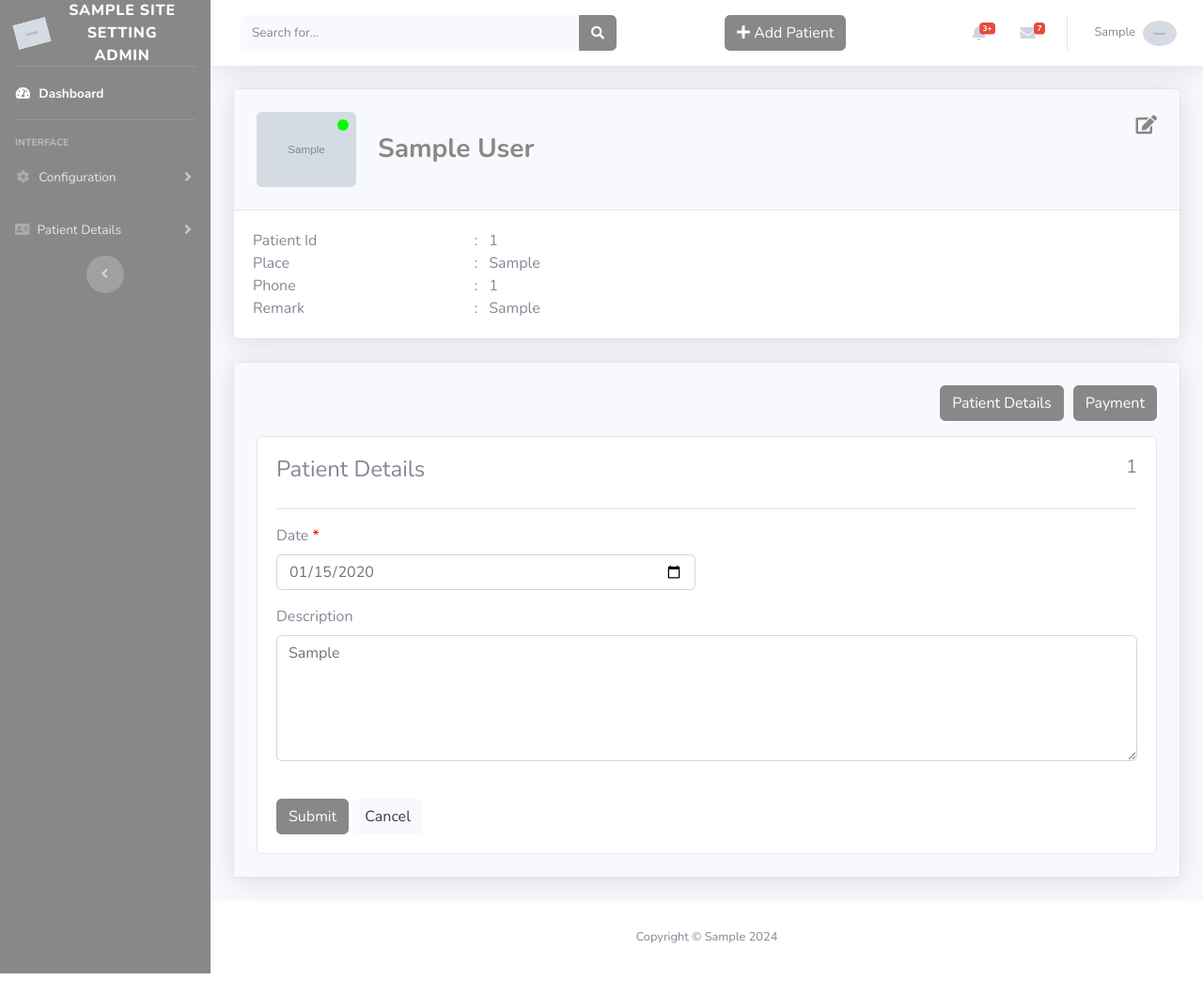
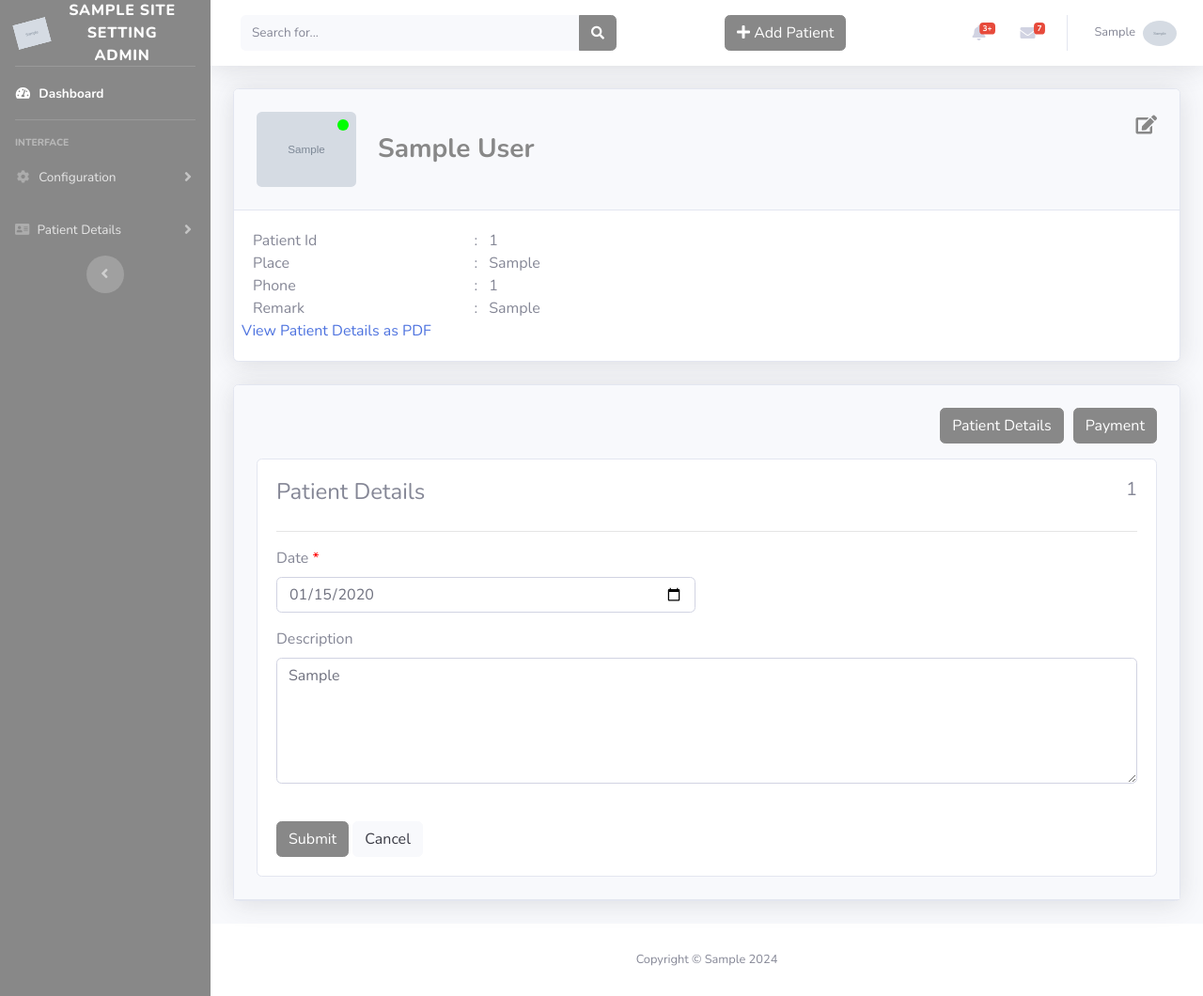
Before and after one commit to sageerkv/hospital_admin_dashboard_web, a Django app: page /Patient_list/1 in a window 1280 px wide. Shown: the whole page at 94% size. Before the commit the page ends 1036 px from the top, so only its background shows below. Run offline with Django 5.2, Linux system fonts and the light colour scheme; a user stored in the database is signed in; tables that the repository leaves empty hold one stand-in row (values such as "Sample post"); grey boxes marked "Sample" are stand-in pictures; data that the repository does not hold is empty; some libraries are stand-ins or nearby versions.

Commit message:
pdf make

```diff
--- a/backend/templates/patient/view_patient.html
+++ b/backend/templates/patient/view_patient.html
@@ -146,6 +146,7 @@
               {{view_patient.remark}}
               {% endif %}
           </div>
+          <a href="{% url 'view_patient_pdf' patientview_id=view_patient.id %}">View Patient Details as PDF</a>
       </div>
   </div>
 </div>
--- a/backend/urls.py
+++ b/backend/urls.py
@@ -48,5 +48,5 @@ urlpatterns = [
     path('Edit_patient/<patientedit_id>',views.Edit_patient,name="Edit_patient"),
     path('Patient_list/<patientview_id>',views.Patient_list,name="Patient_list"),
 
-    # path('download_patient_details/<int:patientview_id>/', views.download_patient_details_as_pdf, name='download_patient_details'),
+    path('patient/pdf/<int:patientview_id>/', views.view_patient_details_as_pdf, name='view_patient_pdf'),
 ]
--- a/backend/views.py
+++ b/backend/views.py
@@ -783,48 +783,50 @@ def Patient_list(request,patientview_id):
 
 
 
-# import io
-# from django.http import HttpResponse
-# from django.template.loader import get_template
-# from reportlab.lib.pagesizes import letter
-# from reportlab.platypus import SimpleDocTemplate, Paragraph
-# from reportlab.lib.styles import getSampleStyleSheet
-# from reportlab.pdfbase.ttfonts import TTFont
-# from reportlab.pdfbase import pdfmetrics
+from reportlab.lib.pagesizes import letter
+from reportlab.lib.styles import ParagraphStyle
+from reportlab.platypus import SimpleDocTemplate, Paragraph
+from django.http import HttpResponse
+from django.template.loader import get_template
+from .models import Patient_And_Client
+import io
+from django.template.loader import render_to_string
 
-# def download_patient_details_as_pdf(request, patientview_id):
-#     # Retrieve patient details
-#     view_patient = Patient_And_Client.objects.get(id=patientview_id)
+def view_patient_details_as_pdf(request, patientview_id):
+    # Retrieve patient details
+    view_patient = Patient_And_Client.objects.get(id=patientview_id)
 
-#     # Render the template with patient details
-#     template = get_template('patient/pdf.html')
-#     context = {'view_patient': view_patient}
-#     html_content = template.render(context)
+    # Render the template with patient details
+    context = {'view_patient': view_patient}
+    html_content = render_to_string('patient/pdf.html', context)
 
-#     # Create a buffer to store the PDF
-#     pdfmetrics.registerFont(TTFont('Arial', 'arial.ttf'))  # Replace 'arial.ttf' with the path to an Arabic font file
 
-#     # Create a buffer to store the PDF
-#     buffer = io.BytesIO()
+    # Create a buffer to store the PDF
+    buffer = io.BytesIO()
 
-#     # Create a new PDF document
-#     pdf = SimpleDocTemplate(buffer, pagesize=letter)
-#     elements = []
+    # Create a new PDF document
+    pdf = SimpleDocTemplate(buffer, pagesize=letter)
 
-#     # Add patient details to the PDF
-#     styles = getSampleStyleSheet()
-#     arabic_style = styles["Normal"]
-#     arabic_style.fontName = 'Arial'
-#     arabic_style.fontSize = 12  # Adjust font size as needed
+    # Configure font for Arabic text
+    from reportlab.pdfbase.ttfonts import TTFont
+    from reportlab.pdfbase import pdfmetrics
 
-#     paragraph = Paragraph(html_content, arabic_style)
-#     elements.append(paragraph)
+    # You need to provide a path to an Arabic font file
+    arabic_font_path = 'Amiri-Regular.ttf'
+    pdfmetrics.registerFont(TTFont('Arabic', arabic_font_path))
 
-#     # Build the PDF
-#     pdf.build(elements)
+    # Add patient details to the PDF
+    arabic_style = ParagraphStyle(
+        'arabic',
+        fontName='Arabic',  # Use the name registered with pdfmetrics
+        fontSize=12,  # Adjust font size as needed
+        direction='RTL'  # Right-to-left direction
+    )
+    paragraph = Paragraph(html_content, arabic_style)
+    pdf.build([paragraph])
 
-#     # Close the PDF
-#     buffer.seek(0)
-#     response = HttpResponse(buffer, content_type='application/pdf')
-#     response['Content-Disposition'] = 'attachment; filename="patient_details.pdf"'
-#     return response
+    # Close the PDF
+    buffer.seek(0)
+    response = HttpResponse(buffer, content_type='application/pdf')
+    response['Content-Disposition'] = 'inline; filename="patient_details.pdf"'
+    return response
```
Also changed, not shown: Amiri-Regular.ttf (added).
